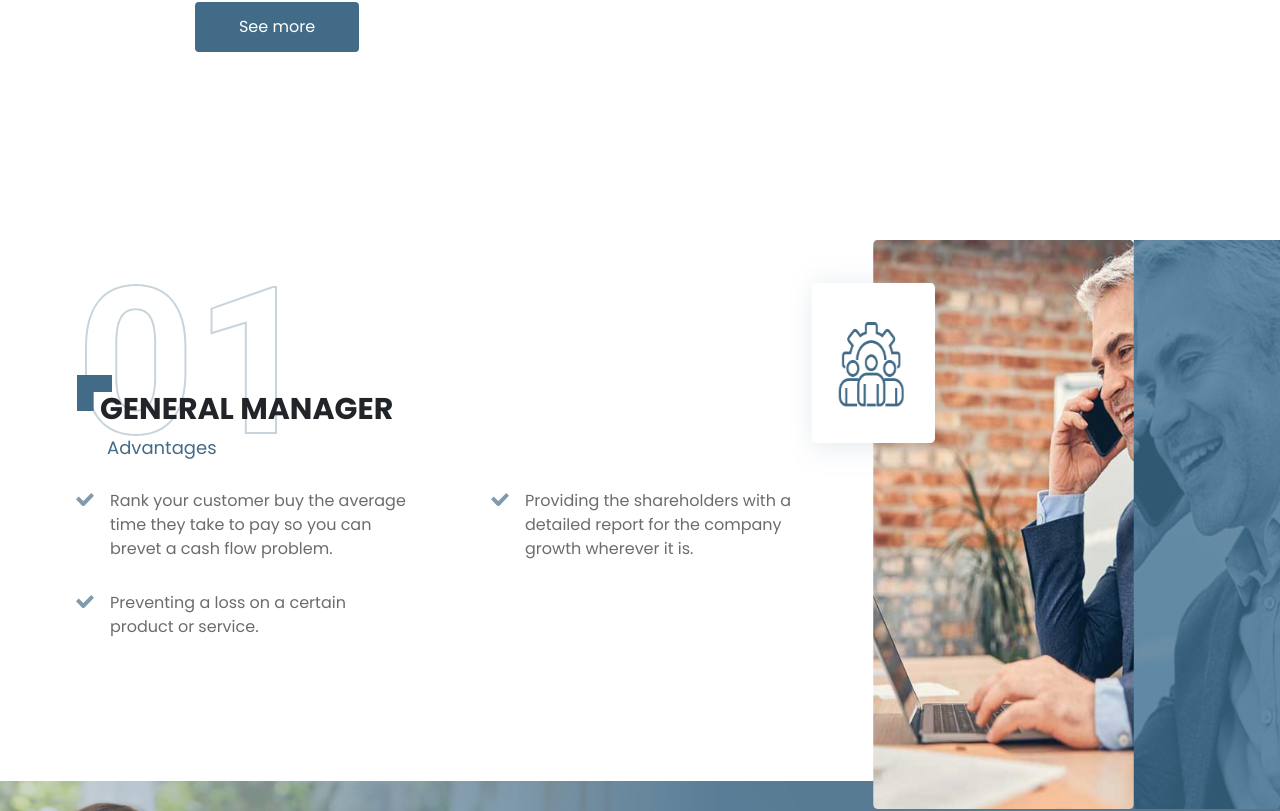
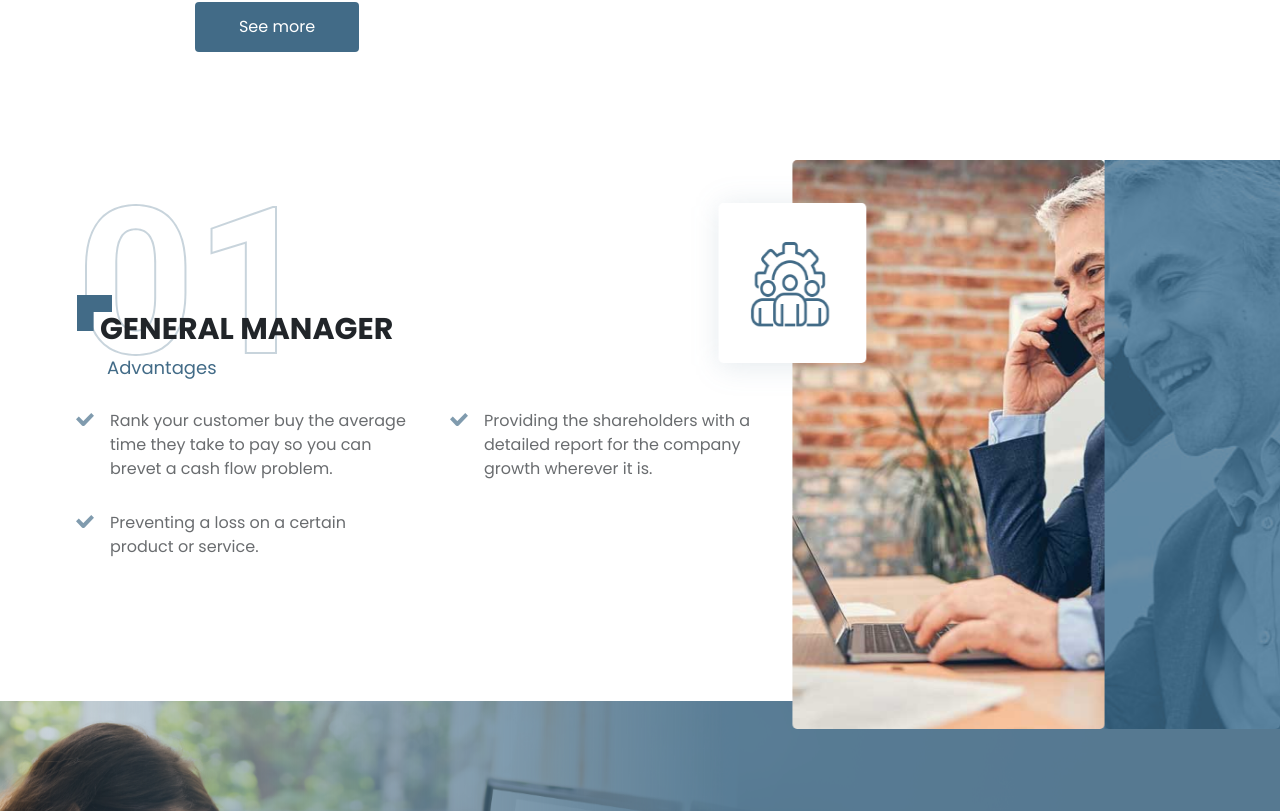
Before and after one commit to NancyAhmed97/tasc-project, a React (Create React App) app: page / in a window 1280 px wide. Shown: the part 1169-1980 px from the top of the page. Built offline with nearby package versions, Linux system fonts and the light colour scheme.

Commit message:
GeneralManager

```diff
--- a/src/Modules/Home/Components/GeneralManager/GeneralManager.css
+++ b/src/Modules/Home/Components/GeneralManager/GeneralManager.css
@@ -1,5 +1,5 @@
 .GeneralManager {
-  padding: 80px 0 0px 73px;
+  padding: 0px 0 0px 73px;
 }
 .GeneralManager ul {
   display: flex;
@@ -28,7 +28,7 @@
   margin-top: 30px;
 }
 .GeneralManager ul div:first-of-type {
-  margin-right: 116px;
+  margin-right: 75px;
 }
 
 @media only screen and (max-width: 768px) {
--- a/src/Modules/Home/Components/GeneralManager/GeneralManager.js
+++ b/src/Modules/Home/Components/GeneralManager/GeneralManager.js
@@ -9,7 +9,7 @@ function GeneralManager() {
       <Container fluid>
 
         <Row>
-          <Col md={7} xs={12} className="pt-5 mt-4">
+          <Col md={6} xs={12} className="pt-5 mt-4">
           <Title title="General Manager" />
 
             <ul>
@@ -22,7 +22,7 @@ function GeneralManager() {
               </div>
             </ul>
           </Col>
-          <Col md={5} xs={12} className="p-0">
+          <Col md={6} xs={12} className="p-0">
             <img
               src={GeneralManagerImg}
               alt="GeneralManagerImg"
```
Also changed, not shown: Group 6020@2x.png (added).
